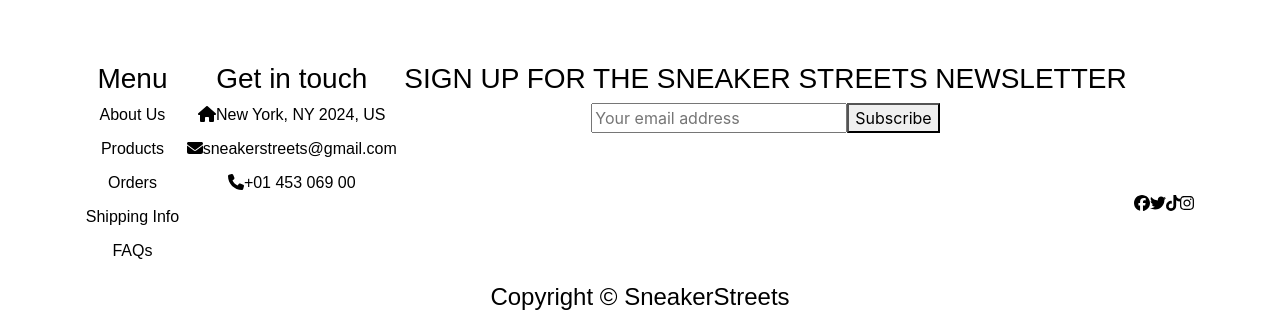
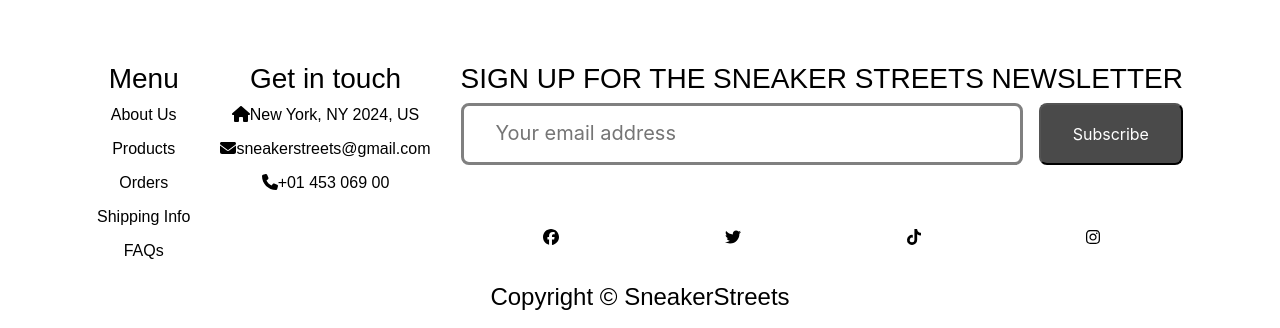
Before and after one commit to smntsng/SneakerStreets, a React (Vite) app: page /Checkout in a window 1280 px wide. Shown: the part 972-1300 px from the top of the page. Built offline with nearby package versions, Linux system fonts and the light colour scheme.

Commit message:
amended divs to have sign up forms and social in one container

```diff
--- a/src/components/Footer/Footer.jsx
+++ b/src/components/Footer/Footer.jsx
@@ -42,7 +42,6 @@
                             </form>
                         </div>
                     </section>
-                </div>
                 <div className= "socials">
                     <FontAwesomeIcon icon={faFacebook} />
                     <FontAwesomeIcon icon={faTwitter} />
@@ -51,7 +50,7 @@
 
                 </div>
 
-
+                </div>
             </div>
             <div className= "row">
                 <div className= "copyright-section">
--- a/src/components/Footer/footer.css
+++ b/src/components/Footer/footer.css
@@ -41,7 +41,33 @@
   display: flex;
   flex-direction: row;
   align-items: center;
-  justify-content: space-between;
+  justify-content: space-around;
   padding-top: 4rem;
+}
 
+.signup-form {
+  display: flex;
+  align-items: center;
+  justify-content: center;
+  gap: 1rem;
 }
+
+.input {
+  border: solid 0.2rem #808080;
+  border-radius: 0.5rem;
+  padding: 1rem 2rem;
+  width: 100%;
+}
+
+::placeholder {
+  font-size: 20px;
+}
+
+.button {
+  flex-shrink: 0;
+  padding: 0 2rem;
+  border-radius: 0.5rem;
+  background-color: rgb(74, 74, 74);
+  color: white;
+  align-self: stretch;
+}
```
